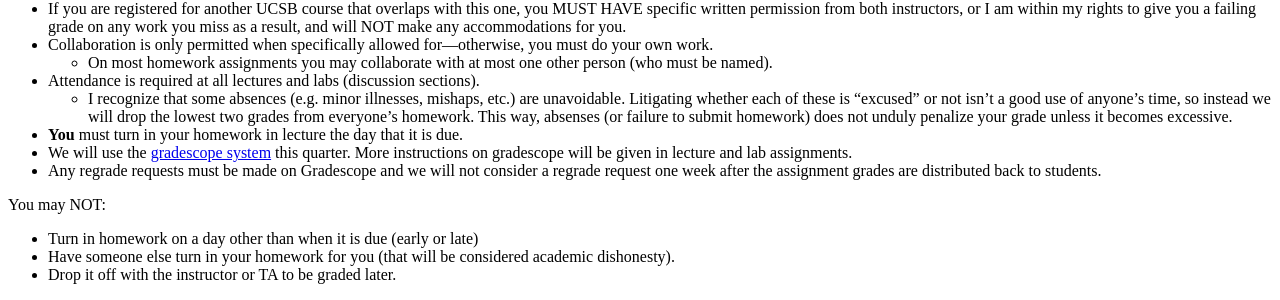
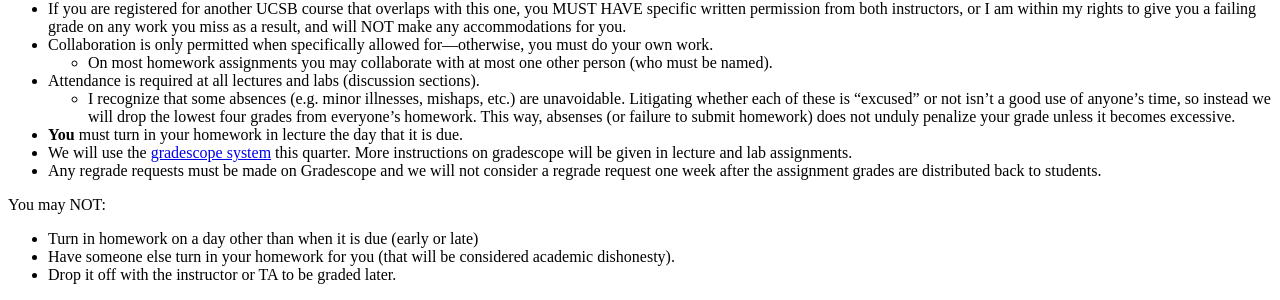
Before and after one commit to ucsb-cs8-w18-wang/ucsb-cs8-w18-wang.github.io, a Jekyll site: the page built from _info/syllabus.md, in a window 1280 px wide and 900 px high, scrolled down 547 px. Shown: the part 170-470 px from the top of the window. Built offline with Jekyll 4.4.1, drawn with Linux system fonts in a browser that asks for light colours; some of the changed text lies outside the part shown.

Commit message:
Adopting two separate weekly hw assignments in anticipation that this will work better for gradescope scanning purposes. Changing the policy from dropping two lowest to four lowest

```diff
--- a/_info/syllabus.md
+++ b/_info/syllabus.md
@@ -38,7 +38,7 @@ Introduction to computer program development for students with little to no prog
 * Collaboration is only permitted when specifically allowed for—otherwise, you must do your own work.
    * On most homework assignments you may collaborate with at most one other person (who must be named).
 * Attendance is required at all lectures and labs (discussion sections).
-  * I recognize that some absences (e.g. minor illnesses, mishaps, etc.) are unavoidable. Litigating whether each of these is "excused" or not isn't a good use of anyone's time, so instead we will drop the lowest two grades from everyone's homework. This way, absenses (or failure to submit homework) does not unduly penalize your grade unless it becomes excessive.
+  * I recognize that some absences (e.g. minor illnesses, mishaps, etc.) are unavoidable. Litigating whether each of these is "excused" or not isn't a good use of anyone's time, so instead we will drop the lowest four grades from everyone's homework. This way, absenses (or failure to submit homework) does not unduly penalize your grade unless it becomes excessive.
 * <strong>You</strong> must turn in your homework in lecture the day that it is due.
 * We will use the [gradescope system](https://gradescope.com) this quarter. More instructions on gradescope will be given in lecture and lab assignments.
 * Any regrade requests must be made on Gradescope and we will not consider a regrade request one week after the assignment grades are distributed back to students.
@@ -151,7 +151,7 @@ There will be weekly labs assigned throughout the quarter. You will work on the
 I will consider late submissions <strong>only</strong> for medical or family emergencies where documentation can be provided. This does not include overwhelming workload from other courses, scheduling conflicts, or vacation plans.
 
 * There will not be any make ups for examinations.
-* Two of the lowest homework scores will be dropped. Late homework submissions will not be accepted. However, even if you know you will not be able to submit a homework on time, I highly encourage you to complete it anyways since the homeworks will help prepare you for the examinations.
+* Four of the lowest homework scores will be dropped. Late homework submissions will not be accepted. However, even if you know you will not be able to submit a homework on time, I highly encourage you to complete it anyways since the homeworks will help prepare you for the examinations.
 * All labs must be submitted by the due date. Depending on the case, your TA may consider grading your lab with a late penalty (and usually for cases where the submission was done very soon after the deadline). However, this is not an official policy and you risk receiving a zero for a late lab submission.
 
 
@@ -179,5 +179,3 @@ This syllabus is as accurate as possible, but is subject to change at
 the instructor's discretion, within the bounds of UC policy.
 
 (end of syllabus)
-
-</div>
--- a/_layouts/hwk.html
+++ b/_layouts/hwk.html
@@ -61,7 +61,7 @@
 
 <p>MAY ONLY BE TURNED IN IN THE LECTURE/LAB LISTED ABOVE AS THE DUE DATE,<br />
 OR IF APPLICABLE, SUBMITTED ON GRADESCOPE.   There is NO MAKEUP for missed assignments;<br />
-in place of that, we drop the two lowest scores (if you have zeros, those are the two lowest scores.)
+in place of that, we drop the four lowest scores (if you have zeros, those are the four lowest scores).
 </p>
 <hr />
 
```
